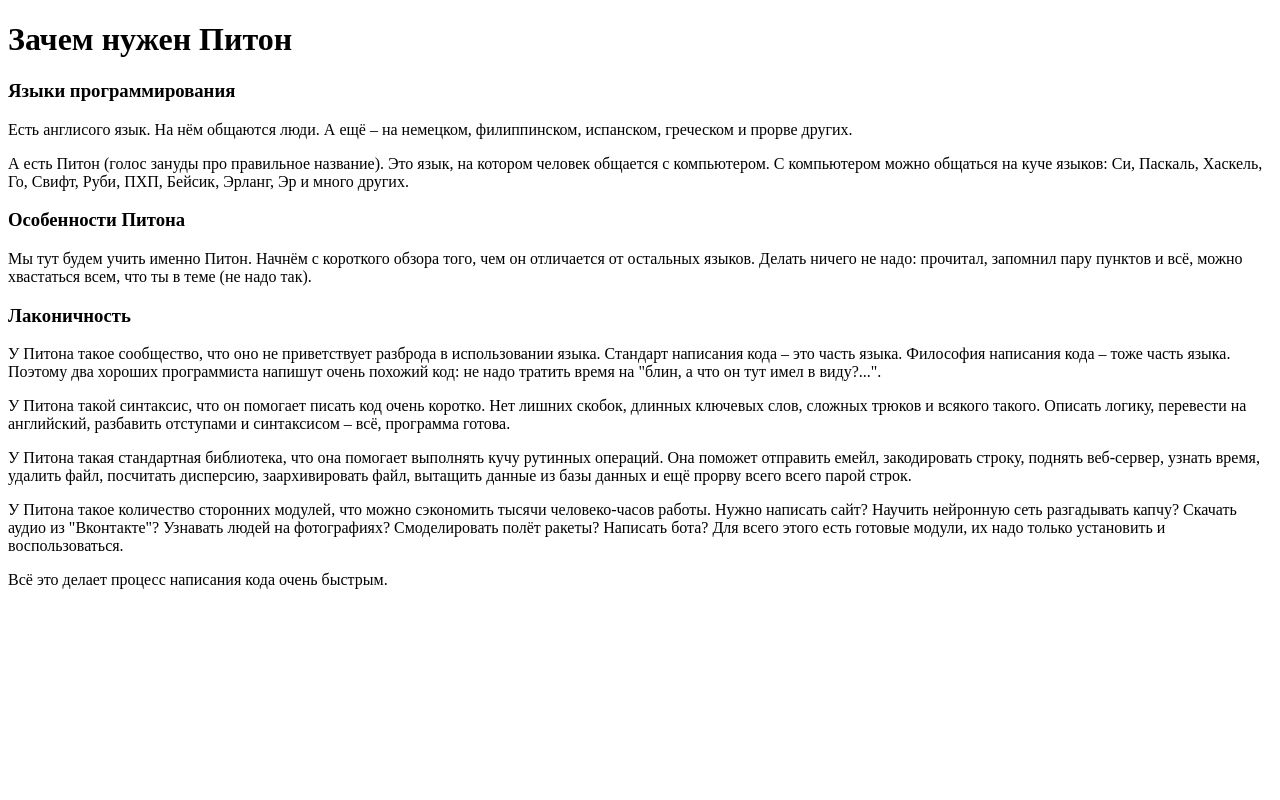
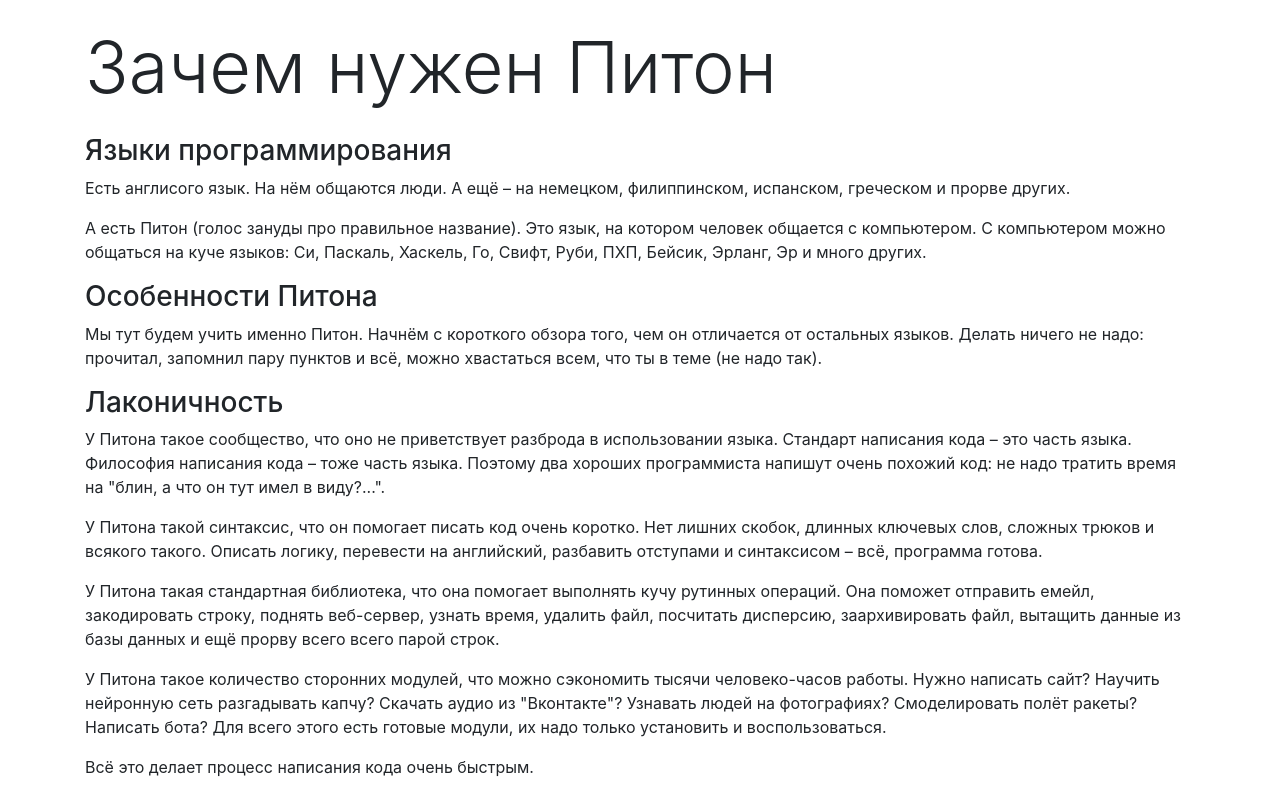
Before and after one commit to devmanorg/1_typo, a plain HTML site: page material.html in a window 1280 px wide. Drawn offline with nearby package versions, Linux system fonts and the light colour scheme.

Commit message:
adds bootstrap4 style

```diff
--- a/material.html
+++ b/material.html
@@ -3,11 +3,14 @@
 <head>
   <meta charset="utf-8">
   <title>Зачем нужен Питон</title>
+  <meta name="robots" content="noindex, nofollow"/>
+  <meta name="viewport" content="width=device-width, initial-scale=1, shrink-to-fit=no">
+  <link rel="stylesheet" href="https://maxcdn.bootstrapcdn.com/bootstrap/4.0.0-beta.2/css/bootstrap.min.css" integrity="sha384-PsH8R72JQ3SOdhVi3uxftmaW6Vc51MKb0q5P2rRUpPvrszuE4W1povHYgTpBfshb" crossorigin="anonymous">
 </head>
 <body>
   <div class="container">
 
-    <h1>Зачем нужен Питон</h1>
+    <h1 class="display-3 mt-4 mb-4">Зачем нужен Питон</h1>
 
     <h3>Языки программирования</h3>
 
```
